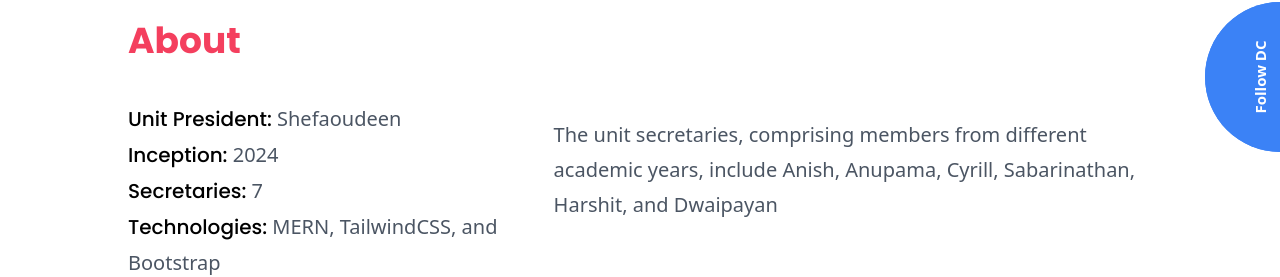
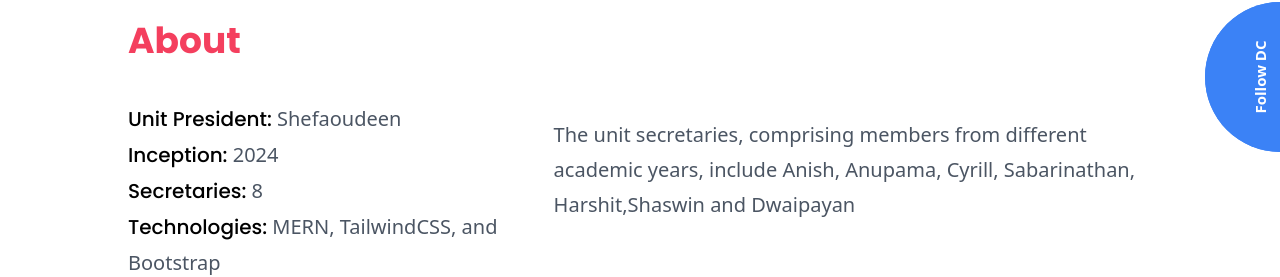
Before and after one commit to Shefaoudeen/DC-website, a React (Vite) app: page /development in a window 1280 px wide. Shown: the part 343-620 px from the top of the page. Built offline with nearby package versions, Linux system fonts and the light colour scheme.

Commit message:
shas name added

```diff
--- a/src/Components/Units/Development.jsx
+++ b/src/Components/Units/Development.jsx
@@ -48,7 +48,7 @@ const Development = () => {
                   <span className="text-black poppins-medium">
                     Secretaries:{" "}
                   </span>
-                  7
+                  8
                 </h1>
                 <h1>
                   <span className="text-black poppins-medium">
@@ -63,7 +63,7 @@ const Development = () => {
                 <h1 className="text-gray-600">
                   The unit secretaries, comprising members from different
                   academic years, include Anish, Anupama, Cyrill, Sabarinathan,
-                  Harshit, and Dwaipayan
+                  Harshit,Shaswin and Dwaipayan
                 </h1>
               </div>
             </div>
--- a/src/Components/Works.jsx
+++ b/src/Components/Works.jsx
@@ -20,6 +20,7 @@ const Works = () => {
   }
 
   return (
+
     <div
       className="bg-[#005cef] max-md:min-h-[140vh] w-full flex justify-center items-center h-[105vh] mt-20 max-w-screen select-none"
       id="works"
```
